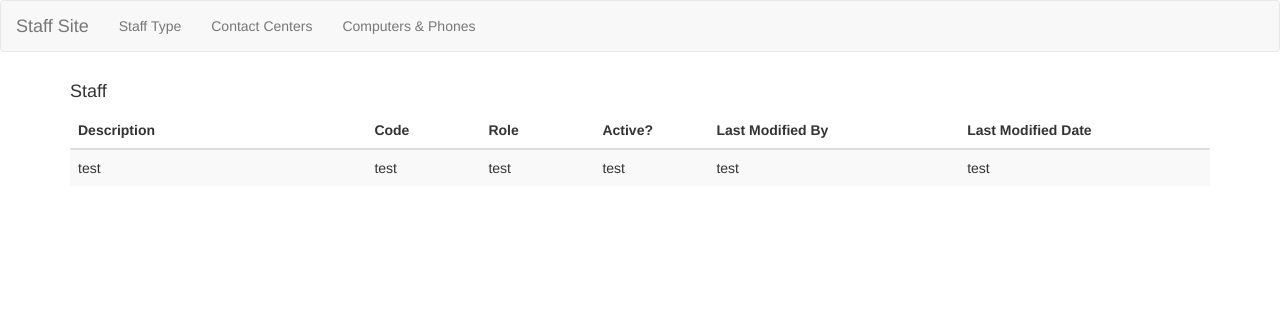
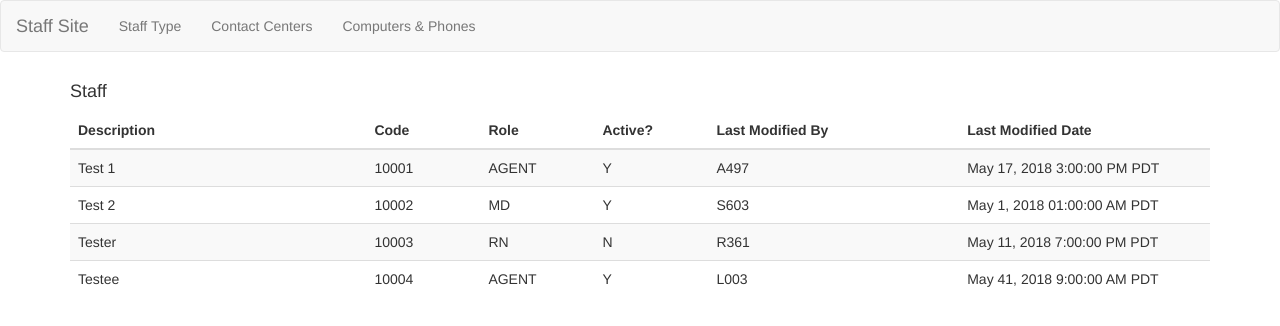
Before and after one commit to annesophien/angular-kp-challenge, an Angular app: page /staff-type in a window 1280 px wide. Shown: the top 326 px of the page. Built offline with nearby package versions, Linux system fonts and the light colour scheme.

Commit message:
Populated site with dummy data using ngFor.

```diff
--- a/src/app/app.module.ts
+++ b/src/app/app.module.ts
@@ -9,7 +9,7 @@ import { ContactCenterComponent } from './contact-center/contact-center.componen
 import { HeaderComponent } from './header/header.component';
 import { StaffTableComponent } from './staff-type/staff-table/staff-table.component';
 import { StaffRowComponent } from './staff-type/staff-table/staff-row/staff-row.component';
-
+import { StaffService } from './staff.service';
 
 @NgModule({
   declarations: [
@@ -24,7 +24,7 @@ import { StaffRowComponent } from './staff-type/staff-table/staff-row/staff-row.
   imports: [
     BrowserModule
   ],
-  providers: [],
+  providers: [StaffService],
   bootstrap: [AppComponent]
 })
 export class AppModule { }
--- a/src/app/staff-type/staff-table/staff-table.component.html
+++ b/src/app/staff-type/staff-table/staff-table.component.html
@@ -10,13 +10,13 @@
 		</tr>
 	</thead>
 	<tbody>
-		<tr>
-			<td>test</td>
-			<td>test</td>
-			<td>test</td>
-			<td>test</td>
-			<td>test</td>
-			<td>test</td>
+		<tr *ngFor="let s of this.staffService.staff">
+			<td>{{ s.description }}</td>
+			<td>{{ s.code }}</td>
+			<td>{{ s.role }}</td>
+			<td>{{ s.active }}</td>
+			<td>{{ s.modifiedBy }}</td>
+			<td>{{ s.modifiedDate }}</td>
 		</tr>
 	</tbody>
 </table>
--- a/src/app/staff-type/staff-table/staff-table.component.ts
+++ b/src/app/staff-type/staff-table/staff-table.component.ts
@@ -1,4 +1,5 @@
 import { Component, OnInit } from '@angular/core';
+import { StaffService } from '../../staff.service';
 
 @Component({
   selector: 'app-staff-table',
@@ -7,7 +8,7 @@ import { Component, OnInit } from '@angular/core';
 })
 export class StaffTableComponent implements OnInit {
 
-  constructor() { }
+  constructor(private staffService: StaffService) { }
 
   ngOnInit() {
   }
--- a/src/app/staff.service.ts
+++ b/src/app/staff.service.ts
@@ -5,9 +5,9 @@ export class StaffService {
 			description: 'Test 1',
 			code: 10001,
 			role: 'AGENT',
-			active: 'N',
-			modifiedBy: 'SU',
-			modifiedDate: new Date() //'May 17, 2018 3:00:00 PM PDT'
+			active: 'Y',
+			modifiedBy: 'A497',
+			modifiedDate: 'May 17, 2018 3:00:00 PM PDT'
 		},
 		{
 			description: 'Test 2',
@@ -21,8 +21,8 @@ export class StaffService {
 			description: 'Tester',
 			code: 10003,
 			role: 'RN',
-			active: 'Y',
-			modifiedBy: 'R363',
+			active: 'N',
+			modifiedBy: 'R361',
 			modifiedDate: 'May 11, 2018 7:00:00 PM PDT'
 		},
 		{
@@ -38,19 +38,19 @@ export class StaffService {
 	addStaff(description: string, code: number, role: string, active: string,
 		modifiedBy: string) {
 			this.staff.push({description: description, code: code, role: role,
-				active: active, modifiedBy: modifiedBy, modifiedDate: new Date()});
+				active: active, modifiedBy: modifiedBy, modifiedDate: new Date().toDateString()});
 	}
 
 	updateStaff(id: number, description: string, role: string, modifiedBy: string) {
 			this.staff[id].description = description;
 			this.staff[id].role = role;
 			this.staff[id].modifiedBy = modifiedBy;
-			this.staff[id].modifiedDate = new Date();
+			this.staff[id].modifiedDate = new Date().toDateString();
 	}
 
 	activateStaff(id: number, active, modifiedBy) {
 		this.staff[id].active = active === 'Y' ? 'N' : 'Y';
 		this.staff[id].modifiedBy = modifiedBy;
-		this.staff[id].modifiedDate = new Date();
+		this.staff[id].modifiedDate = new Date().toDateString();
 	}
 }
```
